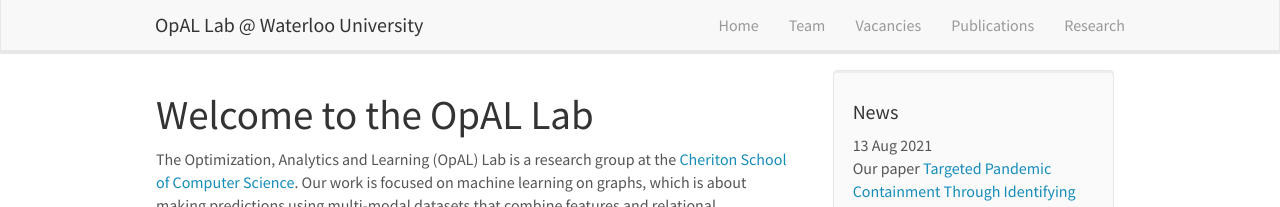
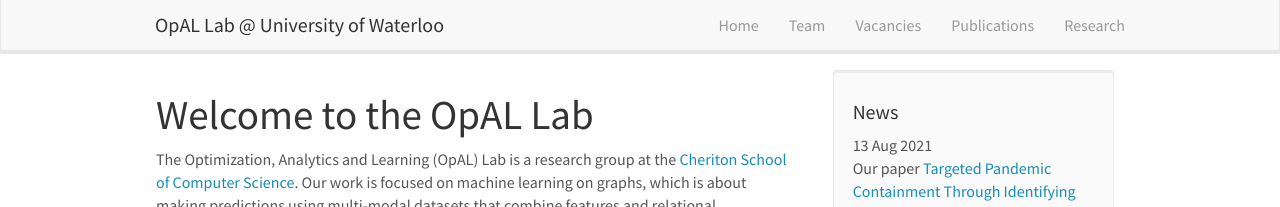
Before and after one commit to opallab/opallab.github.io, a Jekyll site: the page built from _pages/home.md, in a window 1280 px wide. Shown: the top 207 px of the page. Built offline with Jekyll 4.4.1, drawn with Linux system fonts in a browser that asks for light colours; nearby versions of some CDN libraries.

Commit message:
Update description: UWaterloo

```diff
--- a/_includes/header.html
+++ b/_includes/header.html
@@ -8,7 +8,7 @@
 		<span class="icon-bar"></span>
 	  </button>
 
-    <a class="navbar-brand" href="{{ site.url }}{{ site.baseurl }}/">OpAL Lab @ Waterloo University</a>
+    <a class="navbar-brand" href="{{ site.url }}{{ site.baseurl }}/">OpAL Lab @ University of Waterloo</a>
 	</div>
 	<div class="collapse navbar-collapse" id="navbar-collapse-1">
 	  <ul class="nav navbar-nav navbar-right">
--- a/_pages/home.md
+++ b/_pages/home.md
@@ -1,7 +1,7 @@
 ---
 title: "OpAL Lab - Home"
 layout: homelay
-excerpt: "OpAL Lab at Waterloo University."
+excerpt: "OpAL Lab at University of Waterloo."
 sitemap: false
 permalink: /
 ---
```
Also changed, not shown: README.md (+1 -6 lines), _pages/allnews.md (+1 -1 lines).
